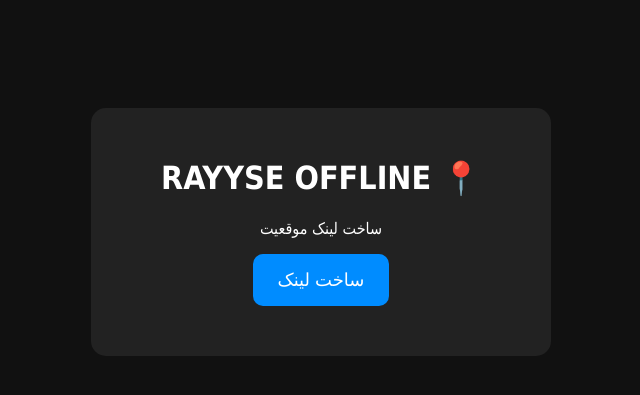
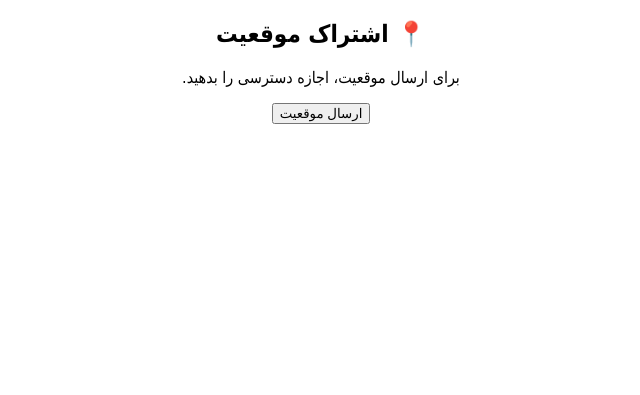
Before and after one commit to rayyseoffline-rgb/RAYYSE_OFFLINE_LOCATION, a Flask app: template templates/dashboard.html in a window 1280 px wide. Shown: the top 395 px of the page, without its empty margins (319-959 px from the left). Run offline with Flask 3, Linux system fonts and the light colour scheme; the template is opened without the code that fills it: most values are stand-ins (such as "Sample title", 1, 10 or a date in 2020).

Commit message:
Refactor dashboard.html for location sharing feature

```diff
--- a/templates/dashboard.html
+++ b/templates/dashboard.html
@@ -2,78 +2,46 @@
 <html lang="fa" dir="rtl">
 <head>
 <meta charset="UTF-8">
-<meta name="viewport" content="width=device-width, initial-scale=1.0">
-
-<title>RAYYSE OFFLINE</title>
-
-<style>
-body{
-    background:#111;
-    color:white;
-    font-family:tahoma;
-    text-align:center;
-    padding-top:100px;
-}
-
-.box{
-    background:#222;
-    padding:30px;
-    margin:auto;
-    width:80%;
-    max-width:400px;
-    border-radius:15px;
-}
-
-button{
-    padding:15px 25px;
-    border:0;
-    border-radius:10px;
-    background:#008cff;
-    color:white;
-    font-size:18px;
-}
-
-#link{
-    margin-top:20px;
-    word-break:break-all;
-}
-</style>
-
+<title>Share Location</title>
 </head>
 
-<body>
+<body style="text-align:center;font-family:tahoma">
 
-<div class="box">
+<h2>📍 اشتراک موقعیت</h2>
 
-<h1>📍 RAYYSE OFFLINE</h1>
+<p>برای ارسال موقعیت، اجازه دسترسی را بدهید.</p>
 
-<p>ساخت لینک موقعیت</p>
-
-<button onclick="makeLink()">
-ساخت لینک
+<button onclick="sendLocation()">
+ارسال موقعیت
 </button>
-
-<div id="link"></div>
-
-</div>
 
 
 <script>
 
-function makeLink(){
+function sendLocation(){
 
-fetch("/create_link")
-.then(r=>r.json())
-.then(data=>{
+navigator.geolocation.getCurrentPosition(
+function(position){
 
-document.getElementById("link").innerHTML =
-"لینک:<br>" +
-window.location.origin + data.link;
+fetch("/send_location/{{link_id}}",{
+method:"POST",
+headers:{
+"Content-Type":"application/json"
+},
+body:JSON.stringify({
+lat:position.coords.latitude,
+lng:position.coords.longitude
+})
+})
+.then(()=>{
+alert("موقعیت ارسال شد");
+});
 
-})
-.catch(()=>{
-document.getElementById("link").innerHTML="خطا در ساخت لینک";
-});
+},
+function(){
+alert("اجازه موقعیت داده نشد");
+}
+);
 
 }
 
```
